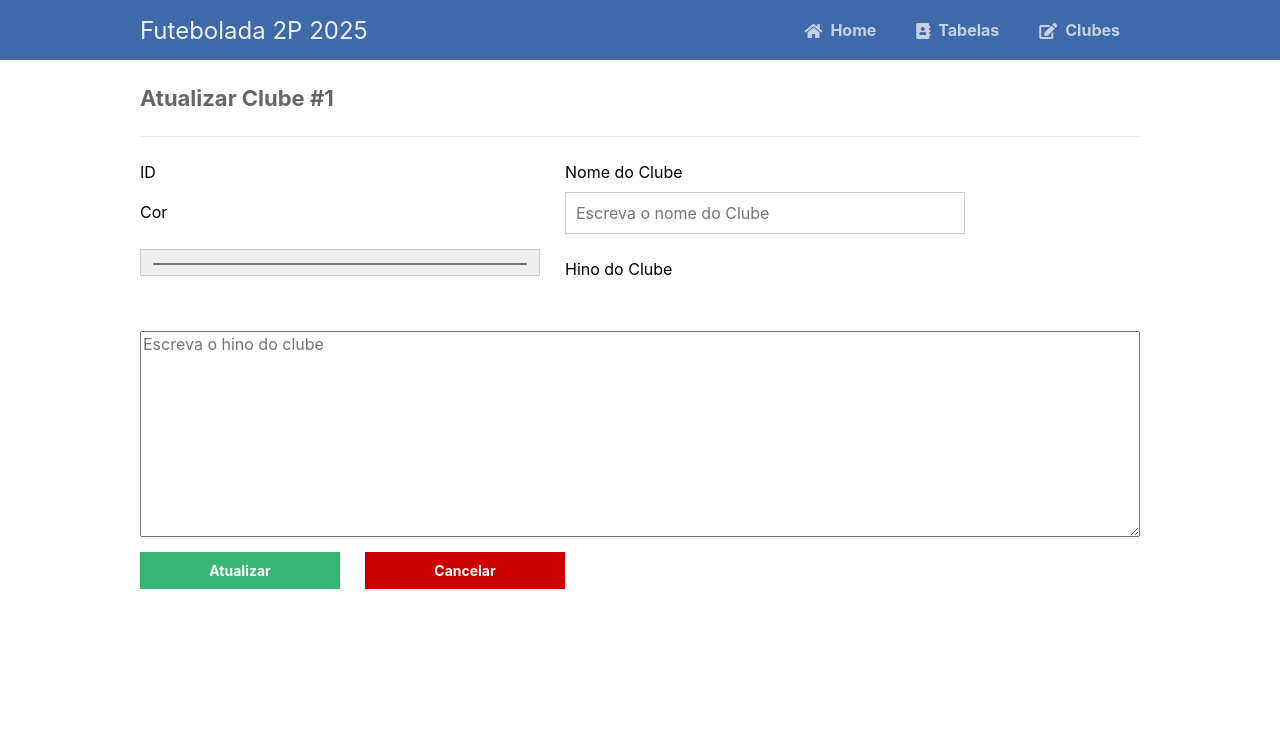
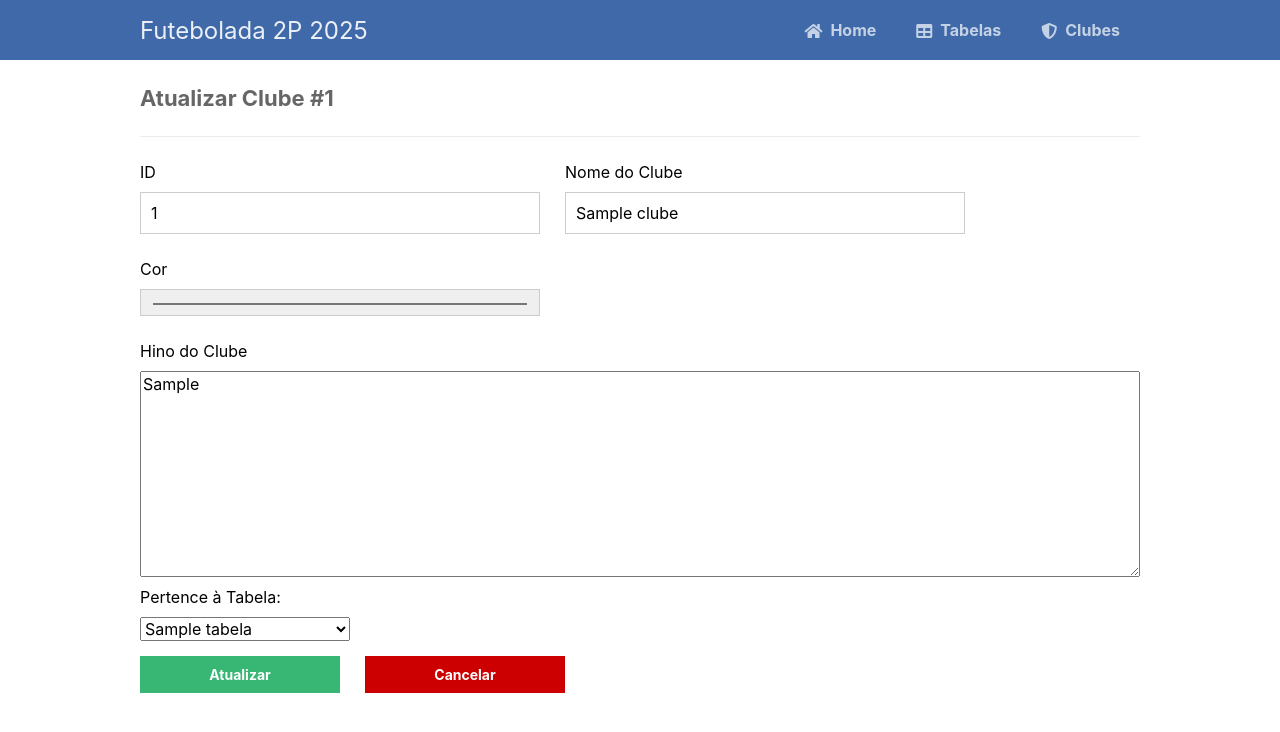
Before and after one commit to Afas09/Gestao_de_Futebolada, a PHP site: page /clubes/update.php?id=1 in a window 1280 px wide. Shown: the top 732 px of the page. Run offline with PHP 8.4, Linux system fonts and the light colour scheme; tables that the repository leaves empty hold one stand-in row (values such as "Sample post").

Commit message:
Add files via upload

```diff
--- a/14622_futebolada/clubes/index.php
+++ b/14622_futebolada/clubes/index.php
@@ -48,8 +48,8 @@ if ($pag_end > $num_registos) $pag_end = $num_registos;
             <tr>
                 <td><?=$item['idclube']?></td>
                 <td><?=$item['nome']?></td>
-                <td><?=$item['cor']?></td>
-                <td><?=$item['hino']?></td>
+                <td style="background: <?=$item['cor']?>"></td>
+                <td><?=str_replace("\n", "<br>", $item['hino']);?></td>
                 <td class="actions">
                     <a href="update.php?id=<?=$item['idclube']?>" class="edit"><i class="fas fa-pen fa-xs"></i></a>
                     <a href="delete.php?id=<?=$item['idclube']?>" class="trash"><i class="fas fa-trash fa-xs"></i></a>
--- a/14622_futebolada/clubes/update.php
+++ b/14622_futebolada/clubes/update.php
@@ -16,18 +16,66 @@ if (isset($_GET['id'])) {
         $nome = isset($_POST['nome']) ? $_POST['nome'] : '';
         $cor = isset($_POST['cor']) ? $_POST['cor'] : '';
         $hino = isset($_POST['hino']) ? $_POST['hino'] : '';
+        $idclube = $_GET['id'];
 
-        // Update the record
-        $stmt = $pdo->prepare('UPDATE clube SET nome = ? WHERE idclube = ?');
-        $stmt->execute([$nome, $cor, $hino, $_GET['id']]);
-        $msg = 'Registo atualizado com sucesso.';
+        if ($nome != '' && $cor != '' && $hino != '') {
+            // Update the record
+            $stmt = $pdo->prepare('UPDATE clube SET nome = ?, cor = ?, hino = ? WHERE idclube = ?');
+            $stmt->execute([$nome, $cor, $hino, $idclube]);
+            $msg = 'Registo atualizado com sucesso.';
 
-        // redirect para que nao haja 'reenvio' de atualizacao dos dados submetidos pelo formulario
-        header("Location: update.php?id=" . $_GET['id'] . "&status=ok");
-        exit;
+            // guardar os dados de classificado_em
+            $idtabela = isset($_POST['idtabela']) ? intval($_POST['idtabela']) : 0;
+            if ($idtabela > 0) {
+                // inserir/atualizar relação em 'classificado_em'
+                // verificar se existe relação
+                // se existir .. atualizar ..
+                // se não existir .. criar
+                $staux = $pdo->prepare('SELECT * FROM classificado_em WHERE idclube=?;');
+                $staux->execute([$_GET['id']]);
+                $checkaux = $staux->fetch(PDO::FETCH_ASSOC);
+                if (!$checkaux) {
+                    // ainda não existe
+                    $sqlins = "INSERT INTO classificado_em (idtabela, idclube, nome) VALUES (?, ?, ?);";
+                    $stmt = $pdo->prepare($sqlins);
+                    $stmt->execute([$idtabela, $idclube, '']);
+                } else {
+                    // já existe .. atualizar
+                    $sqlupdate = "UPDATE classificado_em SET idtabela=? WHERE idclube=? AND idtabela=?;";
+                    $stmt = $pdo->prepare($sqlupdate);
+                    $stmt->execute([$idtabela, $idclube, $checkaux['idtabela']]);
+                }
+
+            } else {
+                // eliminar/retirar relação em 'classificado_em'
+                $stmt = $pdo->prepare('DELETE FROM classificado_em WHERE idclube = ?');
+                $stmt->execute([$idclube]);
+            }
+
+            // redirect para que nao haja 'reenvio' de atualizacao dos dados submetidos pelo formulario
+            header("Location: update.php?id=" . $_GET['id'] . "&status=ok");
+            exit;
+        }
     }
     // Get the contact from the contacts table
-    $stmt = $pdo->prepare('SELECT * FROM clube WHERE idclube = ?');
+    $sqlQuery = 'SELECT clube.*,
+                        classificado_em.idtabela,
+                        classificado_em.lugares,
+                        classificado_em.pontos,
+                        classificado_em.vitorias,
+                        classificado_em.empates,
+                        classificado_em.derrotas,
+                        classificado_em.golosmarcados,
+                        classificado_em.golossofridos,
+                        classificado_em.saldogolo
+                    FROM
+                        clube
+                        LEFT JOIN
+                        classificado_em
+                            ON clube.idclube=classificado_em.idclube
+                    WHERE clube.idclube = ?';
+
+    $stmt = $pdo->prepare($sqlQuery);
     $stmt->execute([$_GET['id']]);
     $item = $stmt->fetch(PDO::FETCH_ASSOC);
     if (!$item) {
@@ -43,20 +91,44 @@ if (isset($_GET['id'])) {
 
 <div class="content update">
 	<h2>Atualizar Clube #<?=$item['idclube']?></h2>
-    <form action="tabela_update.php?id=<?=$item['idclube']?>" method="post">
-        <label for="id">ID</label>
+    <form action="update.php?id=<?=$item['idclube']?>" method="post">
 
+        <label for="nome">ID</label>
         <label for="nome">Nome do Clube</label>
+        <input type="text" name="id" placeholder="1" value="<?=$item['idclube']?>" id="id">
+        <input maxlenght=100 type="text" required name="nome" placeholder="Escreva o nome do Clube" value="<?=$item['nome']?>" id="nome">
+
         <label for="cor">Cor</label>
-        <input maxlenght=100 type="text" required name="nome" placeholder="Escreva o nome do Clube" id="nome">
-        <input maxlenght=50 type="color" required name="cor" placeholder="Escreva a cor do Clube" id="cor">
+        <label for="xxx">&nbsp;</label>
+        <input maxlenght=50 type="color" required name="cor" placeholder="Escreva a cor do Clube" value="<?=$item['cor']?>" id="cor">
+        <label for="xxx">&nbsp;</label>
 
         <label for="hino">Hino do Clube</label>
-        <label for="xxx">&nbsp;</label>
-        <textarea style="width:100%;" rows=10 required name="hino" placeholder="Escreva o hino do clube" id="hino"></textarea>
+        <textarea style="width:100%;" rows=10 required name="hino" placeholder="Escreva o hino do clube" id="hino"><?=$item['hino']?></textarea>
+
+        <div style="width:100%">
+            <label for="idtabela">Pertence à Tabela: </label>
+            <br>
+            <select name="idtabela" id="idtabela">
+                <option value="0">- sem tabela associada -</option>
+                <?php
+                $staux = $pdo->prepare('SELECT * FROM tabela ORDER BY idtabela');
+                $staux->execute();
+                $lista_tabelas = $staux->fetchAll(PDO::FETCH_ASSOC);
+                foreach ($lista_tabelas as $ficha_tabela):
+                    $chk = "";
+                    if ($ficha_tabela['idtabela'] == $item['idtabela']) {
+                        $chk = " selected=selected ";
+                    }
+                    echo '<option ' . $chk . ' value="' . $ficha_tabela['idtabela'] . '">' . $ficha_tabela['nome'] . '</option>';
+                endforeach;
+                ?>
+            </select>
+        </div>
+
 
         <input type="submit" value="Atualizar">
-        <button type="button" class="danger" onclick="javascript:location.href='tabela_read.php'">Cancelar</button>
+        <button type="button" class="danger" onclick="javascript:location.href='index.php'">Cancelar</button>
     </form>
     <?php if ($msg): ?>
     <p><?=$msg?></p>
--- a/14622_futebolada/inc/functions.php
+++ b/14622_futebolada/inc/functions.php
@@ -26,8 +26,8 @@ echo <<<EOT
     	<div>
     		<h1>Futebolada 2P 2025</h1>
             <a href="{$project_path}/index.php"><i class="fas fa-home"></i>Home</a>
-    		<a href="{$project_path}/tabelas/tabela_read.php"><i class="fas fa-address-book"></i>Tabelas</a>
-			<a href="{$project_path}/clubes/index.php"><i class="fas fa-edit"></i>Clubes</a>
+    		<a href="{$project_path}/tabelas/tabela_read.php"><i class="fas fa-table"></i>Tabelas</a>
+			<a href="{$project_path}/clubes/index.php"><i class="fas fa-shield-alt"></i>Clubes</a>
     	</div>
     </nav>
 EOT;
```
Also changed, not shown: 14622_futebolada/clubes/delete.php (+22 -10 lines).
